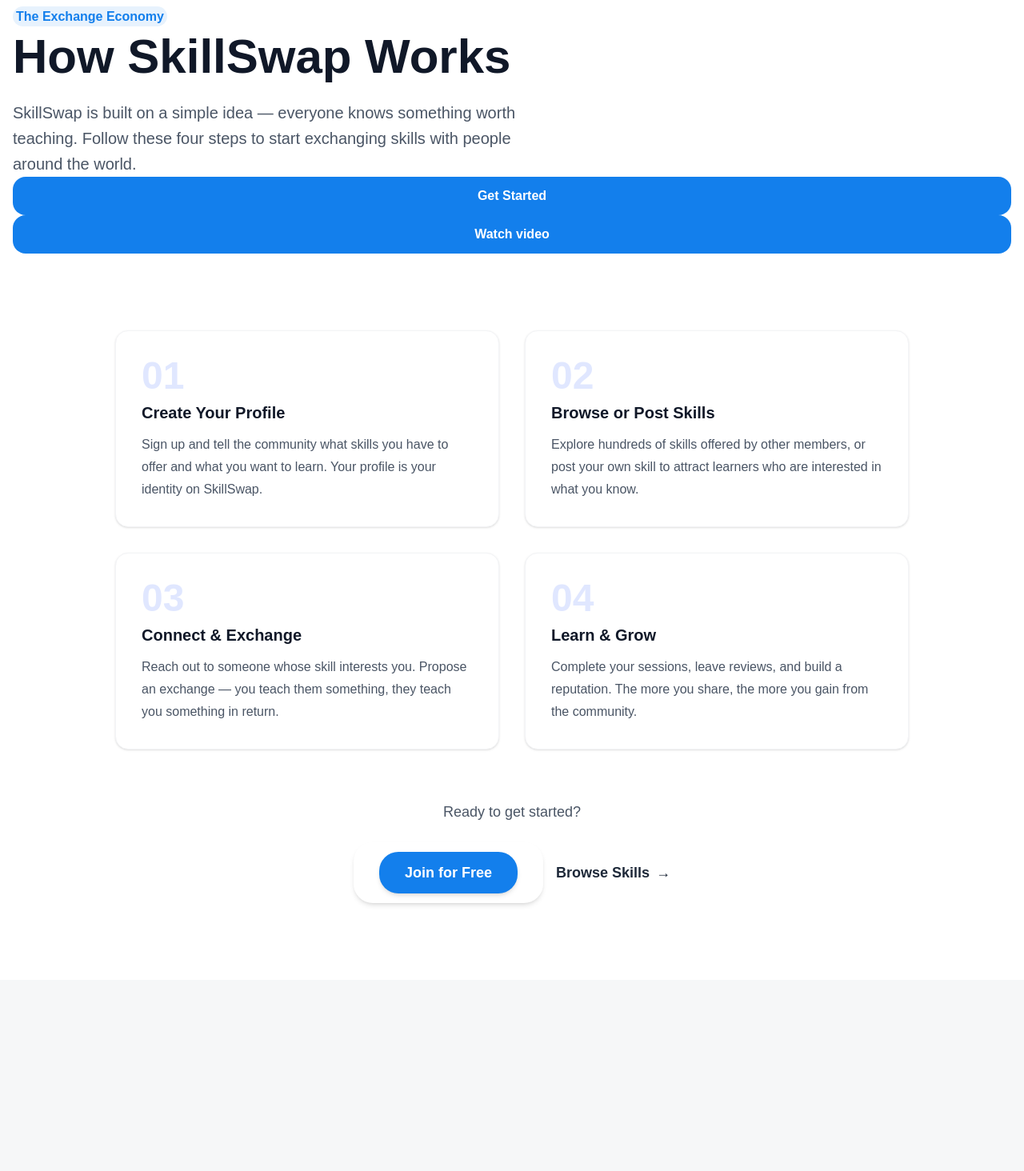
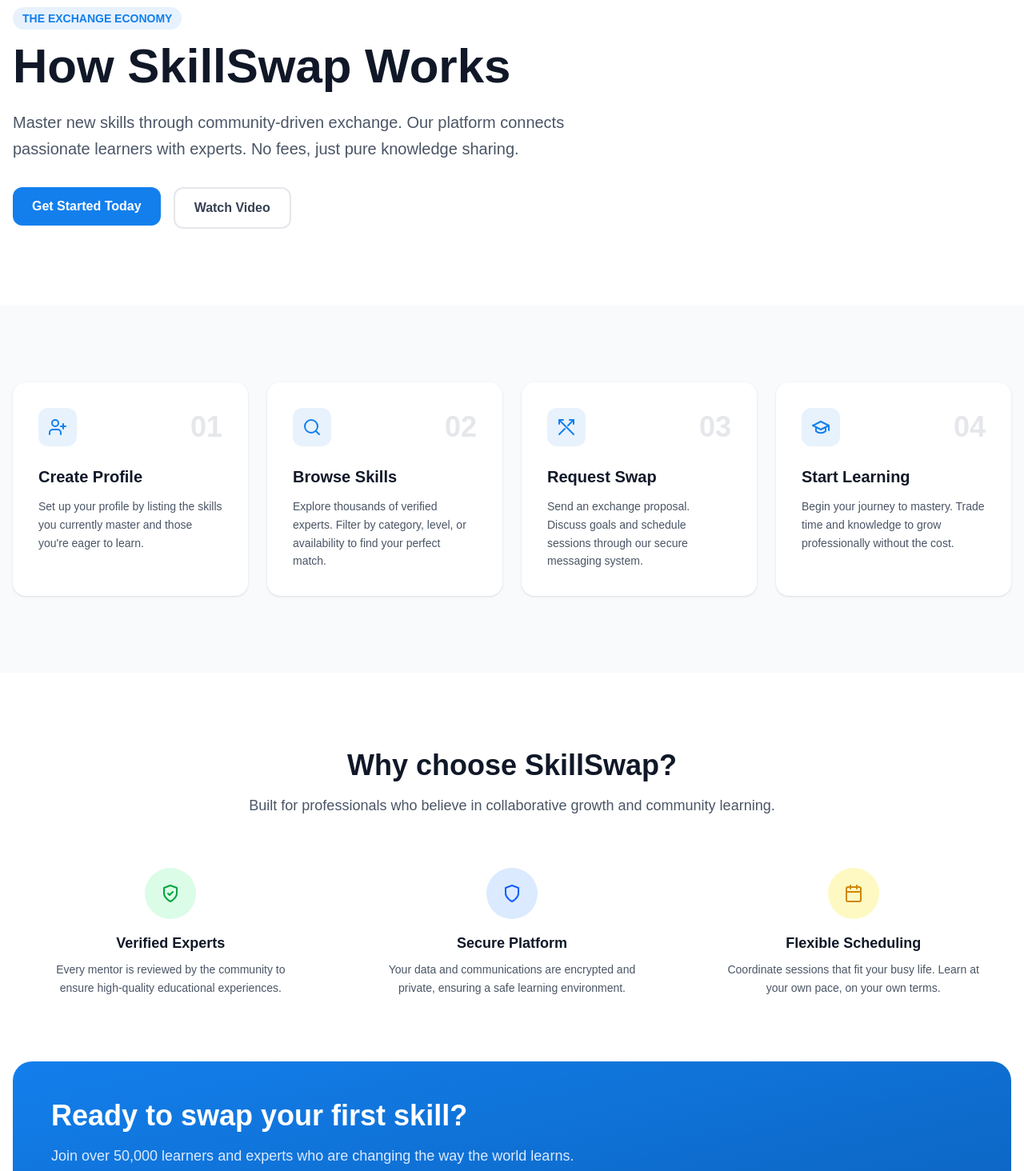
Before and after one commit to k-jdev/skill-swap, a Next.js app: page /how-it-works in a window 1280 px wide. Shown: the part 160-1624 px from the top of the page at 80% size. Before the commit the page ends 1425 px from the top, so only its background shows below. Built offline with nearby package versions, Linux system fonts and the light colour scheme; no server answers.

Commit message:
fix(ui): tidy styling and rework the How it works section

```diff
--- a/src/features/home/components/Header.tsx
+++ b/src/features/home/components/Header.tsx
@@ -41,7 +41,7 @@ function Header() {
               {" "}
               <Button
                 text="Find a Skill"
-                className="px-8 py-3 text-lg rounded-[24px] font-bold shadow-md max-w-[160px]"
+                className="px-8 py-3 text-lg rounded-[24px] font-bold  "
               />
             </Link>
             <Link href="/skill/create">
--- a/src/features/how-it-works/components/HowItWorks.tsx
+++ b/src/features/how-it-works/components/HowItWorks.tsx
@@ -1,96 +1,185 @@
 import React from "react";
 import Link from "next/link";
-import { Button } from "@/shared/ui";
+
+import {
+  CreateProfileIcon,
+  BrowseSkillsIcon,
+  RequestSwapIcon,
+  StartLearningIcon,
+  VerifiedExpertsIcon,
+  SecurePlatformIcon,
+  FlexibleSchedulingIcon,
+} from "@/shared/ui/icons";
 
 const steps = [
   {
     number: "01",
-    title: "Create Your Profile",
+    icon: <CreateProfileIcon />,
+    title: "Create Profile",
     description:
-      "Sign up and tell the community what skills you have to offer and what you want to learn. Your profile is your identity on SkillSwap.",
+      "Set up your profile by listing the skills you currently master and those you're eager to learn.",
   },
   {
     number: "02",
-    title: "Browse or Post Skills",
+    icon: <BrowseSkillsIcon />,
+    title: "Browse Skills",
     description:
-      "Explore hundreds of skills offered by other members, or post your own skill to attract learners who are interested in what you know.",
+      "Explore thousands of verified experts. Filter by category, level, or availability to find your perfect match.",
   },
   {
     number: "03",
-    title: "Connect & Exchange",
+    icon: <RequestSwapIcon />,
+    title: "Request Swap",
     description:
-      "Reach out to someone whose skill interests you. Propose an exchange — you teach them something, they teach you something in return.",
+      "Send an exchange proposal. Discuss goals and schedule sessions through our secure messaging system.",
   },
   {
     number: "04",
-    title: "Learn & Grow",
+    icon: <StartLearningIcon />,
+    title: "Start Learning",
     description:
-      "Complete your sessions, leave reviews, and build a reputation. The more you share, the more you gain from the community.",
+      "Begin your journey to mastery. Trade time and knowledge to grow professionally without the cost.",
+  },
+];
+
+const features = [
+  {
+    icon: <VerifiedExpertsIcon />,
+    color: "bg-green-100 text-green-600",
+    title: "Verified Experts",
+    description:
+      "Every mentor is reviewed by the community to ensure high-quality educational experiences.",
+  },
+  {
+    icon: <SecurePlatformIcon />,
+    color: "bg-blue-100 text-blue-600",
+    title: "Secure Platform",
+    description:
+      "Your data and communications are encrypted and private, ensuring a safe learning environment.",
+  },
+  {
+    icon: <FlexibleSchedulingIcon />,
+    color: "bg-yellow-100 text-yellow-600",
+    title: "Flexible Scheduling",
+    description:
+      "Coordinate sessions that fit your busy life. Learn at your own pace, on your own terms.",
   },
 ];
 
 export function HowItWorks() {
   return (
     <div className="min-h-screen bg-white">
-      {/* Hero */}
-      <div className="relative overflow-hidden py-24 px-4 text-left">
+      <div className="relative overflow-hidden py-24 px-4">
         <div className="relative z-10 max-w-7xl mx-auto">
-          <span className="text-[#137FEC] bg-[#137FEC]/10 p-1 font-bold rounded-full">
-            The Exchange Economy
+          <span className="inline-block text-[#137FEC] bg-[#137FEC]/10 px-3 py-1 text-sm font-bold rounded-full mb-4">
+            THE EXCHANGE ECONOMY
           </span>
-          <h1 className="text-5xl md:text-6xl font-black text-gray-900 mb-6 mt-2">
+          <h1 className="text-5xl md:text-6xl font-black text-gray-900 mb-6">
             How SkillSwap Works
           </h1>
-          <p className="text-lg md:text-xl text-gray-600 max-w-2xl leading-8">
-            SkillSwap is built on a simple idea — everyone knows something worth
-            teaching. Follow these four steps to start exchanging skills with
-            people around the world.
+          <p className="text-lg md:text-xl text-gray-600 max-w-3xl leading-relaxed mb-8">
+            Master new skills through community-driven exchange. Our platform
+            connects passionate learners with experts. No fees, just pure
+            knowledge sharing.
           </p>
-          <div>
-            <Button text="Get Started" />
-            <Button text="Watch video" />
+          <div className="flex flex-wrap gap-4">
+            <Link href="/register">
+              <button className="bg-[#137FEC] text-white font-bold py-3 px-6 rounded-xl hover:bg-[#137FEC]/90 transition-colors duration-200">
+                Get Started Today
+              </button>
+            </Link>
+            <button className="bg-white text-gray-700 font-bold py-3 px-6 rounded-xl border-2 border-gray-200 hover:border-gray-300 hover:bg-gray-50 transition-colors duration-200">
+              Watch Video
+            </button>
           </div>
         </div>
       </div>
 
-      {/* Steps */}
-      <div className="max-w-5xl mx-auto px-4 pb-24">
-        <div className="grid gap-8 md:grid-cols-2">
+      <div className="bg-[#F8FAFC] py-24 px-4">
+        <div className="max-w-7xl mx-auto">
+          <div className="grid grid-cols-1 md:grid-cols-2 lg:grid-cols-4 gap-6">
             {steps.map((step) => (
               <div
                 key={step.number}
-              className="bg-white rounded-2xl p-8 shadow-sm border border-gray-100 hover:shadow-md transition-shadow duration-200"
+                className="bg-white rounded-2xl p-8 shadow-sm hover:shadow-md transition-shadow duration-200"
               >
-              <span className="text-5xl font-extrabold text-indigo-100 leading-none">
+                <div className="flex items-center justify-between mb-6">
+                  <div className="w-12 h-12 bg-[#137FEC]/10 rounded-xl flex items-center justify-center text-[#137FEC]">
+                    {step.icon}
+                  </div>
+                  <span className="text-4xl font-bold text-gray-200">
                     {step.number}
                   </span>
-              <h2 className="text-xl font-bold text-gray-900 mt-2 mb-3">
+                </div>
+                <h2 className="text-xl font-bold text-gray-900 mb-3">
                   {step.title}
                 </h2>
-              <p className="text-gray-600 leading-7">{step.description}</p>
+                <p className="text-gray-600 leading-relaxed text-sm">
+                  {step.description}
+                </p>
+              </div>
+            ))}
+          </div>
+        </div>
+      </div>
+
+      <div className="py-24 px-4">
+        <div className="max-w-7xl mx-auto">
+          <div className="text-center mb-16">
+            <h2 className="text-4xl font-bold text-gray-900 mb-4">
+              Why choose SkillSwap?
+            </h2>
+            <p className="text-lg text-gray-600 max-w-2xl mx-auto">
+              Built for professionals who believe in collaborative growth and
+              community learning.
+            </p>
+          </div>
+          <div className="grid grid-cols-1 md:grid-cols-3 gap-8 mb-20">
+            {features.map((feature) => (
+              <div
+                key={feature.title}
+                className="flex flex-col items-center text-center"
+              >
+                <div
+                  className={`w-16 h-16 ${feature.color} rounded-full flex items-center justify-center mb-4`}
+                >
+                  {feature.icon}
+                </div>
+                <h3 className="text-lg font-bold text-gray-900 mb-2">
+                  {feature.title}
+                </h3>
+                <p className="text-gray-600 text-sm leading-relaxed max-w-xs">
+                  {feature.description}
+                </p>
               </div>
             ))}
           </div>
 
-        {/* CTA */}
-        <div className="mt-16 text-center">
-          <p className="text-gray-600 text-lg mb-6">Ready to get started?</p>
-          <div className="flex flex-col sm:flex-row gap-4 justify-center items-center">
+          <div className="relative bg-gradient-to-br from-[#137FEC] to-[#0a5fb8] rounded-3xl p-12 overflow-hidden">
+            <div className="relative z-10">
+              <h2 className="text-4xl font-bold text-white mb-4">
+                Ready to swap your first skill?
+              </h2>
+              <p className="text-blue-100 text-lg mb-8 max-w-2xl">
+                Join over 50,000 learners and experts who are changing the way
+                the world learns. It's free, it's fast, and it's transformative.
+              </p>
+              <div className="flex flex-wrap gap-4">
                 <Link href="/register">
-              <Button
-                text="Join for Free"
-                className="px-8 py-3 text-lg rounded-[24px] font-bold shadow-md"
-              />
+                  <button className="bg-white text-[#137FEC] font-bold py-3 px-8 rounded-xl hover:bg-gray-100 transition-colors duration-200">
+                    Create Your Profile
+                  </button>
                 </Link>
                 <Link href="/browser">
-              <button className="text-gray-800 font-bold text-lg hover:text-[#137fec] transition-colors duration-200 flex items-center gap-2 cursor-pointer">
+                  <button className="bg-transparent text-white font-bold py-3 px-8 rounded-xl border-2 border-white/30 hover:bg-white/10 transition-colors duration-200">
                     Browse Skills
-                <span>→</span>
                   </button>
                 </Link>
               </div>
             </div>
           </div>
         </div>
+      </div>
+    </div>
   );
 }
--- /dev/null
+++ b/src/shared/ui/icons/BrowseSkillsIcon.tsx
@@ -0,0 +1,20 @@
+import React from "react";
+
+export function BrowseSkillsIcon() {
+  return (
+    <svg
+      xmlns="http://www.w3.org/2000/svg"
+      width="24"
+      height="24"
+      viewBox="0 0 24 24"
+      fill="none"
+      stroke="currentColor"
+      strokeWidth="2"
+      strokeLinecap="round"
+      strokeLinejoin="round"
+    >
+      <circle cx="11" cy="11" r="8" />
+      <path d="m21 21-4.3-4.3" />
+    </svg>
+  );
+}
--- /dev/null
+++ b/src/shared/ui/icons/CreateProfileIcon.tsx
@@ -0,0 +1,22 @@
+import React from "react";
+
+export function CreateProfileIcon() {
+  return (
+    <svg
+      xmlns="http://www.w3.org/2000/svg"
+      width="24"
+      height="24"
+      viewBox="0 0 24 24"
+      fill="none"
+      stroke="currentColor"
+      strokeWidth="2"
+      strokeLinecap="round"
+      strokeLinejoin="round"
+    >
+      <path d="M16 21v-2a4 4 0 0 0-4-4H6a4 4 0 0 0-4 4v2" />
+      <circle cx="9" cy="7" r="4" />
+      <line x1="19" x2="19" y1="8" y2="14" />
+      <line x1="22" x2="16" y1="11" y2="11" />
+    </svg>
+  );
+}
--- /dev/null
+++ b/src/shared/ui/icons/FlexibleSchedulingIcon.tsx
@@ -0,0 +1,22 @@
+import React from "react";
+
+export function FlexibleSchedulingIcon() {
+  return (
+    <svg
+      xmlns="http://www.w3.org/2000/svg"
+      width="24"
+      height="24"
+      viewBox="0 0 24 24"
+      fill="none"
+      stroke="currentColor"
+      strokeWidth="2"
+      strokeLinecap="round"
+      strokeLinejoin="round"
+    >
+      <rect width="18" height="18" x="3" y="4" rx="2" ry="2" />
+      <line x1="16" x2="16" y1="2" y2="6" />
+      <line x1="8" x2="8" y1="2" y2="6" />
+      <line x1="3" x2="21" y1="10" y2="10" />
+    </svg>
+  );
+}
--- /dev/null
+++ b/src/shared/ui/icons/RequestSwapIcon.tsx
@@ -0,0 +1,23 @@
+import React from "react";
+
+export function RequestSwapIcon() {
+  return (
+    <svg
+      xmlns="http://www.w3.org/2000/svg"
+      width="24"
+      height="24"
+      viewBox="0 0 24 24"
+      fill="none"
+      stroke="currentColor"
+      strokeWidth="2"
+      strokeLinecap="round"
+      strokeLinejoin="round"
+    >
+      <path d="M16 3h5v5" />
+      <path d="M8 3H3v5" />
+      <path d="M21 3l-7 7" />
+      <path d="M3 21l7-7" />
+      <path d="M3 3l18 18" />
+    </svg>
+  );
+}
--- /dev/null
+++ b/src/shared/ui/icons/SecurePlatformIcon.tsx
@@ -0,0 +1,19 @@
+import React from "react";
+
+export function SecurePlatformIcon() {
+  return (
+    <svg
+      xmlns="http://www.w3.org/2000/svg"
+      width="24"
+      height="24"
+      viewBox="0 0 24 24"
+      fill="none"
+      stroke="currentColor"
+      strokeWidth="2"
+      strokeLinecap="round"
+      strokeLinejoin="round"
+    >
+      <path d="M12 22s8-4 8-10V5l-8-3-8 3v7c0 6 8 10 8 10" />
+    </svg>
+  );
+}
--- /dev/null
+++ b/src/shared/ui/icons/StartLearningIcon.tsx
@@ -0,0 +1,20 @@
+import React from "react";
+
+export function StartLearningIcon() {
+  return (
+    <svg
+      xmlns="http://www.w3.org/2000/svg"
+      width="24"
+      height="24"
+      viewBox="0 0 24 24"
+      fill="none"
+      stroke="currentColor"
+      strokeWidth="2"
+      strokeLinecap="round"
+      strokeLinejoin="round"
+    >
+      <path d="M22 10v6M2 10l10-5 10 5-10 5z" />
+      <path d="M6 12v5c3 3 9 3 12 0v-5" />
+    </svg>
+  );
+}
--- /dev/null
+++ b/src/shared/ui/icons/VerifiedExpertsIcon.tsx
@@ -0,0 +1,20 @@
+import React from "react";
+
+export function VerifiedExpertsIcon() {
+  return (
+    <svg
+      xmlns="http://www.w3.org/2000/svg"
+      width="24"
+      height="24"
+      viewBox="0 0 24 24"
+      fill="none"
+      stroke="currentColor"
+      strokeWidth="2"
+      strokeLinecap="round"
+      strokeLinejoin="round"
+    >
+      <path d="M12 22s8-4 8-10V5l-8-3-8 3v7c0 6 8 10 8 10" />
+      <path d="m9 12 2 2 4-4" />
+    </svg>
+  );
+}
--- /dev/null
+++ b/src/shared/ui/icons/index.ts
@@ -0,0 +1,7 @@
+export { CreateProfileIcon } from "./CreateProfileIcon";
+export { BrowseSkillsIcon } from "./BrowseSkillsIcon";
+export { RequestSwapIcon } from "./RequestSwapIcon";
+export { StartLearningIcon } from "./StartLearningIcon";
+export { VerifiedExpertsIcon } from "./VerifiedExpertsIcon";
+export { SecurePlatformIcon } from "./SecurePlatformIcon";
+export { FlexibleSchedulingIcon } from "./FlexibleSchedulingIcon";
--- a/src/shared/ui/index.ts
+++ b/src/shared/ui/index.ts
@@ -2,3 +2,4 @@ import Button from "./Button";
 import Input from "./Input";
 import Modal from "./Modal";
 export { Button, Input, Modal };
+export * from "./icons";
```
Lines whose indentation alone changed are shown as unchanged.
